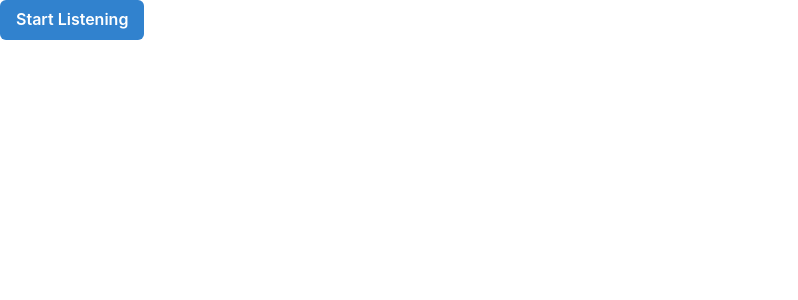
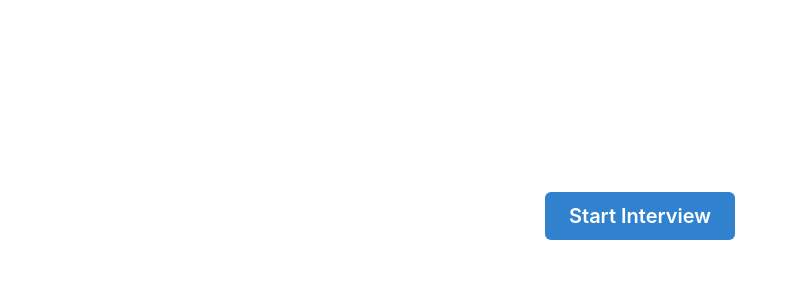
Before and after one commit to ashtilawat23/behavioral-interview-ui, a React (Vite) app: page /interview in a window 1280 px wide. Shown: the top 300 px of the page, without its empty margins (0-798 px from the left). Built offline with nearby package versions, Linux system fonts and the light colour scheme.

Commit message:
updated interview and UI

```diff
--- a/src/components/Interview.jsx
+++ b/src/components/Interview.jsx
@@ -1,80 +1,127 @@
-import React, { useState, useEffect } from 'react';
-import { Box, Button, Text, useToast } from '@chakra-ui/react';
+import React, { useState, useEffect, useRef, useContext } from 'react';
+import { Box, Text, useToast, Flex, VStack, Center, Button } from '@chakra-ui/react';
+import { FormDataContext } from '../context/FormDataProvider';
 
 const Interview = () => {
+    const { formData } = useContext(FormDataContext);
     const [conversation, setConversation] = useState([]);
-    const [timer, setTimer] = useState(180); // Initialize timer to 180 seconds (3 minutes)
+    const [timer, setTimer] = useState(180);
     const [timerRunning, setTimerRunning] = useState(false);
+    const [listening, setListening] = useState(false);
     const toast = useToast();
+    const bottomRef = useRef(null);
+
+
+    // Get the SpeechRecognition instance
+    const getRecognitionInstance = () => {
+        const SpeechRecognition = window.SpeechRecognition || window.webkitSpeechRecognition;
+        if (SpeechRecognition) {
+            return new SpeechRecognition();
+        } else {
+            console.error("SpeechRecognition is not supported in this browser");
+            return null;
+        }
+    };
+
+    const [recognition, setRecognition] = useState(null);
 
     useEffect(() => {
-        let interval = null;
-        if (timerRunning && timer > 0) {
-            interval = setInterval(() => {
-                setTimer((prevTime) => prevTime - 1);
-            }, 1000);
-        } else if (timer === 0) {
-            clearInterval(interval);
-            setTimerRunning(false); // Stop the timer
-            // Show toast when the interview completes
-            toast({
-                title: "Interview Complete",
-                description: "The interview has completed. Click restart to begin again.",
-                status: "success",
-                duration: 9000,
-                isClosable: true,
-            });
-        }
-        return () => clearInterval(interval);
-    }, [timerRunning, timer, toast]);
+        setRecognition(getRecognitionInstance());
+    }, []);
 
-    const startListening = () => {
-        setTimer(180); // Reset timer to 3 minutes
-        setTimerRunning(true);
-        setConversation([]); // Clear previous conversation
-
-        const SpeechRecognition = window.SpeechRecognition || window.webkitSpeechRecognition;
-        if (!SpeechRecognition) {
-            console.error("SpeechRecognition is not supported in this browser");
+    // Check if recognition is available
+    const toggleListening = () => {
+        if (!recognition) {
             setConversation(prev => [...prev, { type: 'error', text: "Speech recognition is not supported in this browser." }]);
-            setTimerRunning(false);
             return;
         }
 
-        const recognition = new SpeechRecognition();
+        if (listening) {
+            recognition.stop();
+        } else {
+            if (!timerRunning) {
+                setTimer(180); // Reset timer only if we're starting a new session
+                setConversation([]); // Clear conversation only at the start of a new session
+                setTimerRunning(true);
+            }
+            recognition.start();
+        }
+    };
+
+    // Starts the interview
+    const startInterview = () => {
+        setTimer(180);
+        setTimerRunning(true);
+        setConversation([]);
+    };
+
+    // Speech recognition events
+    useEffect(() => {
+        if (!recognition) return;
+
         recognition.lang = 'en-US';
-        recognition.start();
-
+        recognition.onstart = () => setListening(true);
+        recognition.onend = () => setListening(false);
         recognition.onresult = async (event) => {
             const speechToText = event.results[0][0].transcript;
-            setConversation(prev => [...prev, { type: 'user', text: `You said: ${speechToText}` }]);
+            processSpeech(speechToText);
+        };
 
-            try {
-                const response = await fetch('http://localhost:8000/respond', {
-                    method: 'POST',
-                    headers: {
-                        'Content-Type': 'application/json',
-                    },
-                    body: JSON.stringify({ message: speechToText }),
-                });
+        return () => recognition.stop();
+    }, [recognition]);
 
-                if (!response.ok) {
-                    throw new Error(`Error: ${response.statusText}`);
-                }
+    // Processes speech-to-text conversion and fetches the assistant response
+    const processSpeech = async (speechToText) => {
+        setConversation(prev => [...prev, { type: 'user', text: speechToText }]);
+        try {
+            const response = await fetch('http://localhost:8000/respond', {
+                method: 'POST',
+                headers: { 'Content-Type': 'application/json' },
+                body: JSON.stringify({ message: speechToText }),
+            });
 
-                const data = await response.json();
-                const assistantResponse = data.response;
-                setConversation(prev => [...prev, { type: 'assistant', text: `Assistant said: ${assistantResponse}` }]);
+            if (!response.ok) throw new Error(`Error: ${response.statusText}`);
 
-                // Convert the text response to speech
-                const utterance = new SpeechSynthesisUtterance(assistantResponse);
-                window.speechSynthesis.speak(utterance);
-            } catch (error) {
-                console.error('Error:', error);
-                setConversation(prev => [...prev, { type: 'error', text: `Error: ${error.message}` }]);
-            }
-        };
+            const { response: assistantResponse } = await response.json();
+            setConversation(prev => [...prev, { type: 'assistant', text: assistantResponse }]);
+            window.speechSynthesis.speak(new SpeechSynthesisUtterance(assistantResponse));
+        } catch (error) {
+            console.error('Error:', error);
+            setConversation(prev => [...prev, { type: 'error', text: `Error: ${error.message}` }]);
+        }
     };
+
+    // Timer management
+    useEffect(() => {
+        if (!timerRunning) return;
+        if (timer > 0) {
+            const interval = setInterval(() => setTimer(prev => prev - 1), 1000);
+            return () => clearInterval(interval);
+        }
+
+        setTimerRunning(false);
+        setListening(false);
+        recognition.stop();
+        toast({
+            title: "Interview Complete",
+            description: "The interview has completed. Click restart to begin again.",
+            status: "success",
+            duration: 9000,
+            isClosable: true,
+        });
+    }, [timerRunning, timer, toast, recognition]);
+
+    // Scroll to bottom on new conversation entry
+    useEffect(() => {
+        bottomRef.current?.scrollIntoView({ behavior: "smooth" });
+    }, [conversation]);
+
+    // Announce start of interview
+    useEffect(() => {
+        if (!timerRunning) return;
+        const startMessage = `Today, I'll be screening you for the ${formData.interview_for} position at Meta. You will have 3 minutes to respond to each question. When you're ready, click the Respond button and start speaking. Good luck!`;
+        window.speechSynthesis.speak(new SpeechSynthesisUtterance(startMessage));
+    }, [timerRunning, formData.interview_for]);
 
     const formatTime = (totalSeconds) => {
         const minutes = Math.floor(totalSeconds / 60);
@@ -83,22 +130,59 @@ const Interview = () => {
     };
 
     return (
-        <Box>
-            <Button colorScheme="blue" onClick={startListening}>Start Listening</Button>
-            {timerRunning && <Text mt={4} fontSize="lg">Timer: {formatTime(timer)}</Text>}
-            <Box mt={4}>
-                {conversation.map((part, index) => (
-                    <Text key={index} color={part.type === 'error' ? 'red.500' : (part.type === 'assistant' ? 'green.500' : 'blue.500')} mb={2}>
-                        {part.text}
-                    </Text>
-                ))}
+        <Flex direction="column" h="100vh">
+            {/* Timer and Buttons */}
+            <Flex justify="flex-end" p={4}>
+                {timerRunning && (
+                    <Box p={3} bg="gray.100" borderRadius="md">
+                        <Text fontSize="2xl" fontWeight="bold">Timer: {formatTime(timer)}</Text>
+                    </Box>
+                )}
+            </Flex>
+
+            <Center flex="1" flexDirection="column">
+                {!timerRunning && (
+                    <Button size="lg" fontSize="xl" colorScheme="blue" onClick={startInterview}>
+                        Start Interview
+                    </Button>
+                )}
+
+                {timerRunning && timer !== 0 && (
+                    <Button size="lg" fontSize="xl" colorScheme="blue" onClick={toggleListening}>
+                        {listening ? "I'm Done Talking" : "Respond"}
+                    </Button>
+                )}
+
+                {timer === 0 && (
+                    <Button mt={4} size="lg" fontSize="xl" colorScheme="green" onClick={startInterview}>
+                        Restart Interview
+                    </Button>
+                )}
+            </Center>
+
+            {/* Conversation display */}
+            <Box h="50vh" overflowY="auto" p={4} bg="gray.50">
+                <VStack spacing={4} align="stretch">
+                    {conversation.map((part, index) => (
+                        <Flex key={index} justify={part.type === 'user' ? 'flex-end' : 'flex-start'}>
+                            <Box
+                                bg={part.type === 'user' ? 'blue.500' : 'gray.100'}
+                                p={3}
+                                borderRadius="lg"
+                                maxWidth="80%"
+                                boxShadow="sm"
+                                display="flex"
+                                alignItems="center"
+                            >
+                                {part.type === 'assistant' && <FaRobot color="#CBD5E0" size="20" style={{ marginRight: '8px' }} />}
+                                <Text color={part.type === 'user' ? 'white' : 'gray.800'}>{part.text}</Text>
+                            </Box>
+                        </Flex>
+                    ))}
+                    <div ref={bottomRef} />
+                </VStack>
             </Box>
-            {timer === 0 && (
-                <Button mt={4} colorScheme="green" onClick={() => startListening()}>
-                    Restart Interview
-                </Button>
-            )}
-        </Box>
+        </Flex>
     );
 };
 
```
